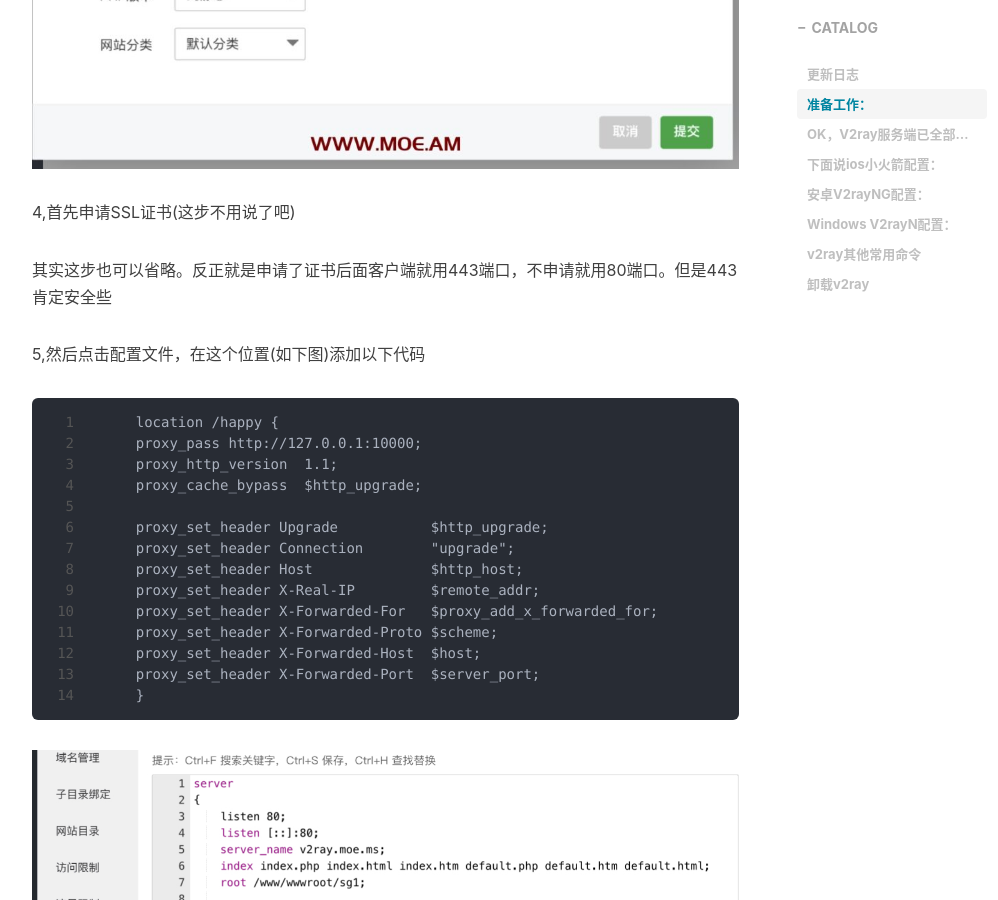
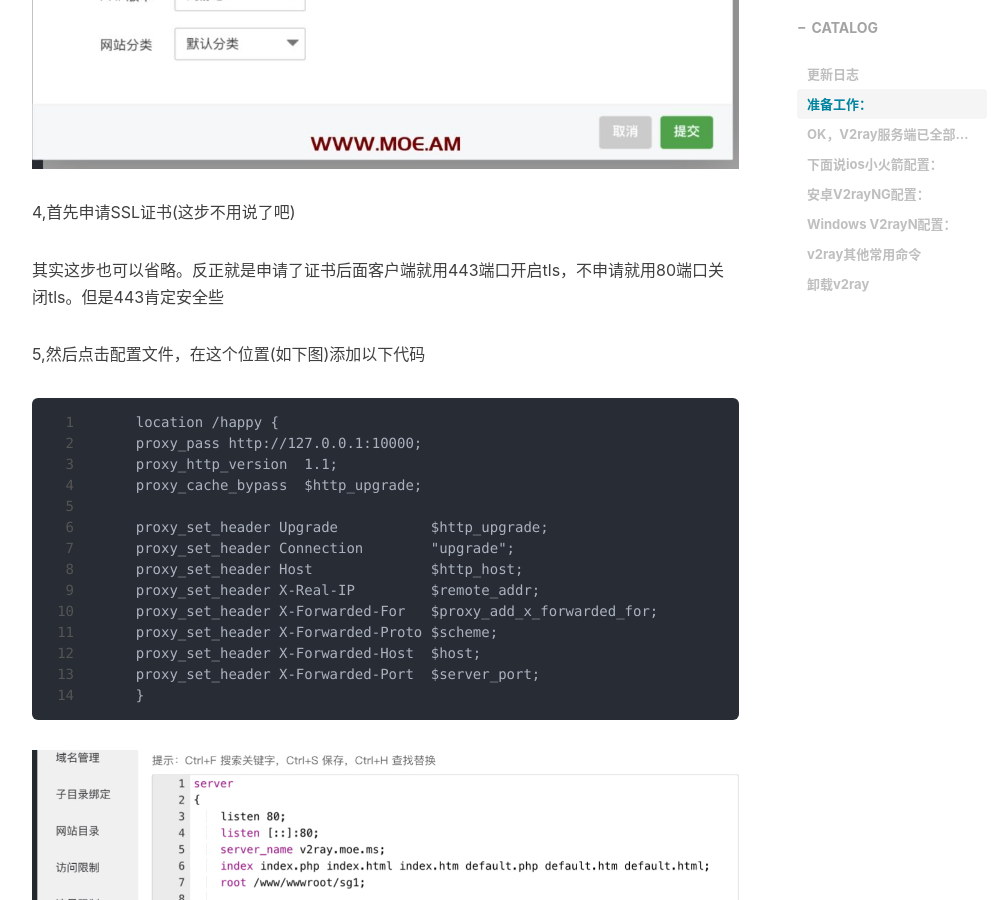
Before and after one commit to 8838/8838.github.io, a Jekyll site: the page built from _posts/2021-09-13-bt-v2ray.md, in a window 1280 px wide and 900 px high, scrolled down 3378 px. Shown: the whole window, without its empty margins (233-1231 px from the left). Built offline with Jekyll 4.4.1, drawn with Linux system fonts in a browser that asks for light colours; nearby versions of some CDN libraries; comment, search, counter and statistics services are not loaded.

Commit message:
Update 2021-09-13-bt-v2ray.md

```diff
--- a/_posts/2021-09-13-bt-v2ray.md
+++ b/_posts/2021-09-13-bt-v2ray.md
@@ -85,7 +85,7 @@ bash <(curl -L https://raw.githubusercontent.com/v2fly/fhs-install-v2ray/master/
 
 4,首先申请SSL证书(这步不用说了吧)
 
-其实这步也可以省略。反正就是申请了证书后面客户端就用443端口，不申请就用80端口。但是443肯定安全些
+其实这步也可以省略。反正就是申请了证书后面客户端就用443端口开启tls，不申请就用80端口关闭tls。但是443肯定安全些
 
 5,然后点击配置文件，在这个位置(如下图)添加以下代码
 
```
